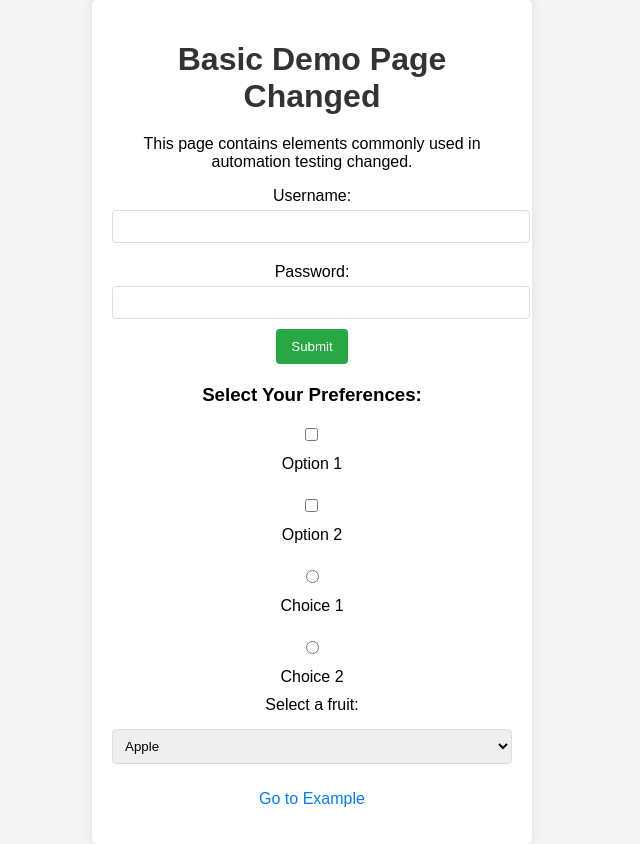
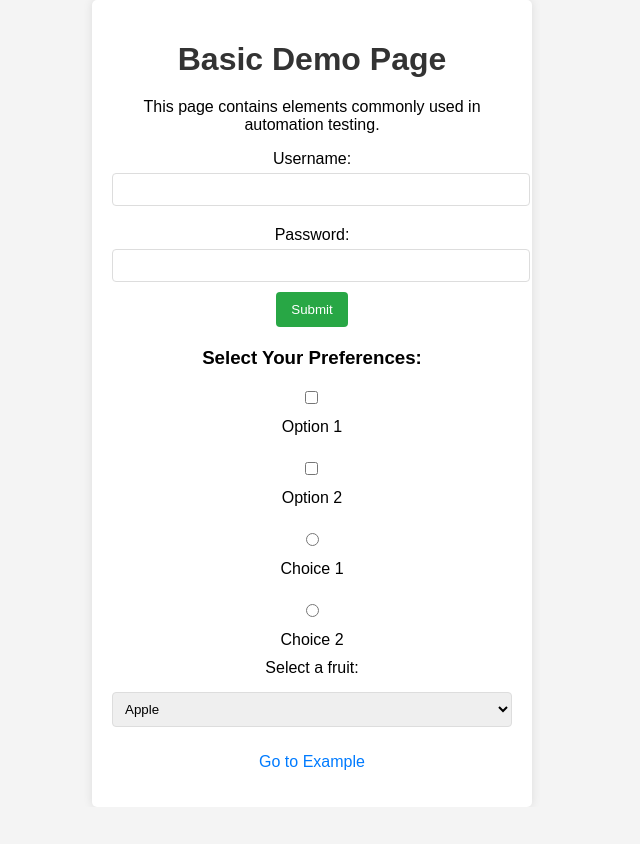
Before and after one commit to steve-inventive/ci-demo, a website: page style.html in a window 1280 px wide. Shown: the whole page, without its empty margins (328-968 px from the left). After the commit the page ends 807 px from the top, so only its background shows below. Drawn offline with Linux system fonts and the light colour scheme.

Commit message:
Update style.html
Setting values back

```diff
--- a/style.html
+++ b/style.html
@@ -83,9 +83,9 @@
 </head>
 <body>
     <div class="container">
-        <h1>Basic Demo Page Changed</h1>
+        <h1>Basic Demo Page</h1>
 
-        <p>This page contains elements commonly used in automation testing changed.</p>
+        <p>This page contains elements commonly used in automation testing.</p>
 
         <!-- Form with inputs -->
         <form id="styled-form">
```
